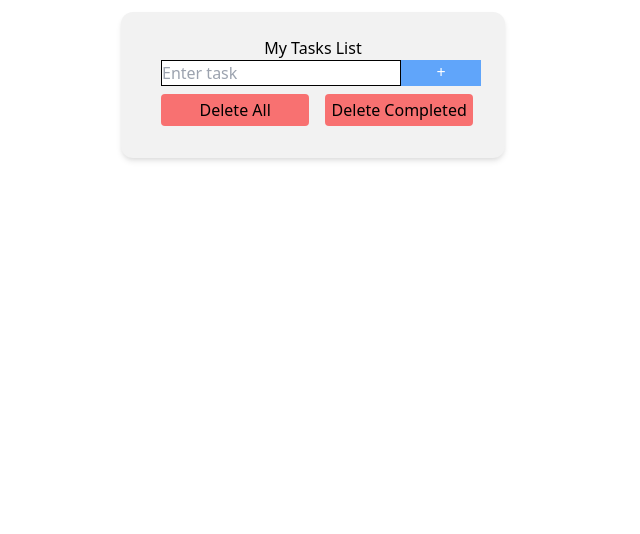
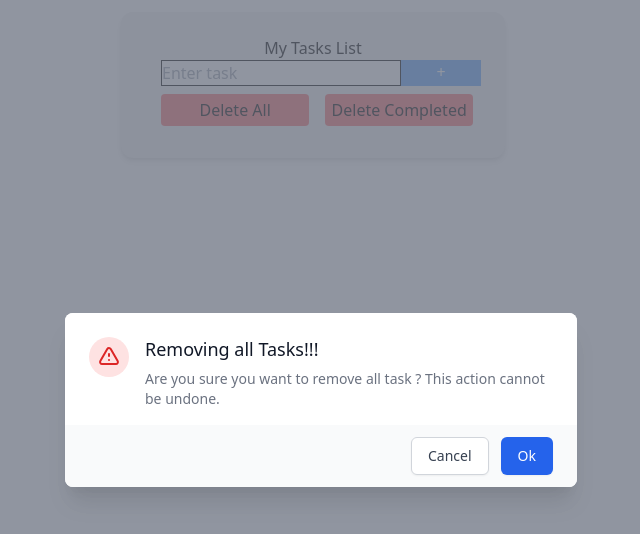
Before and after one commit to fareska/My-tasks, a React (Create React App) app: page / in a window 1280 px wide. Both pictures are taken after a click on the button "Delete All". Shown: the top 534 px of the page, without its empty margins (327-967 px from the left). Built offline with nearby package versions, Linux system fonts and the light colour scheme.

Commit message:
added actions for modal display

```diff
--- a/src/App.js
+++ b/src/App.js
@@ -1,4 +1,3 @@
-import { useState, useEffect } from 'react'
 import './App.css'
 import DeleteButton from './components/DeleteButton'
 import Modal from './components/Modal'
@@ -7,64 +6,22 @@ import TasksContainer from './components/TasksContainer'
 
 import { useSelector } from 'react-redux'
 
-
 function App() {
   const tasksStore = useSelector((state) => state.tasks)
+  const tasksModalStore = useSelector((state) => state.tasksModal)
 
-  // const [tasks, setTasks] = useState([])
-
-  // useEffect(() => {
-  //   setTasks(tasksStore)
-  // }, [])
-
+  console.log(tasksModalStore)
   return (
     <div className="App">
       <div id="tasksContainer" className="p-6 h-90 max-w-sm mx-auto mt-3 rounded-xl shadow-md items-center space-x-4" >
         <h1>My Tasks List</h1>
         <TaskInput  />
-        <DeleteButton   />
+        <DeleteButton />
         <TasksContainer  tasks={tasksStore} />
-        {/* {(showModal) ? <Modal  hideModal={setShowModal} /> : null} */}
+        {tasksModalStore.isModalOn && <Modal  /> }
       </div>
     </div>
   )
 }
 
 export default App
-
-// useEffect(() => {
-//   let locals = JSON.parse(localStorage.getItem('tasks')) || []
-//   setTasks(locals)
-// }, [])
-
-// const addTask = (task) => {
-//   let taskData = { isCompleted: false, task }
-//   let tempTasks = [...tasks]
-//   tempTasks.push(taskData)
-//   setTasks(tempTasks)
-//   localStorage.setItem('tasks', JSON.stringify(tempTasks))
-// }
-
-// const deleteAllTasks = () => {
-//   setShowModal(false)
-//     setTasks([])
-//     localStorage.setItem('tasks', '[]')
-// }
-
-// const deleteTasks = (btnClicked) => {
-//   if (btnClicked === 'deleteAll') {
-//     setShowModal(true)
-
-//   } else {
-//     let updated = []
-//     tasks.forEach(task => !task.isCompleted && updated.push(task))
-//     setTasks(updated)
-//     localStorage.setItem('tasks', JSON.stringify(updated))
-//   }
-// }
-
-// const completeTask = (taskId) => {
-//   let update = [...tasks]
-//   update.map((t, i) => i === parseInt(taskId) ? t.isCompleted = !t.isCompleted : null)
-//   setTasks(update)
-// }
--- a/src/components/DeleteButton.jsx
+++ b/src/components/DeleteButton.jsx
@@ -4,12 +4,13 @@ import { actionCreators } from '../state/index'
 
 const  DeleteButton = () => {
     const dispatch = useDispatch()
+
     return (
         <div id="buttonsContainer" className="flex" >
             <button
                 className="bg-red-400 w-40 hover:bg-red-600 rounded p-1 m-2 ml-0"
                 name="deleteAll"
-                onClick={(e) => dispatch(actionCreators.deleteAllTasks(e.target.name))}
+                onClick={() => dispatch(actionCreators.showModal())}
             >
                 Delete All
             </button>
--- a/src/components/Modal.jsx
+++ b/src/components/Modal.jsx
@@ -1,4 +1,14 @@
+import { useDispatch } from "react-redux"
+import { actionCreators } from '../state/index'
+
+
 export default function Modal(props) {
+  const dispatch = useDispatch()
+  const handleOkClick = () => {
+    dispatch(actionCreators.deleteAllTasks())
+    dispatch(actionCreators.hideModal())
+  }
+
   return (
     <div
       className="fixed z-10 inset-0 overflow-y-auto"
@@ -57,14 +67,15 @@ export default function Modal(props) {
             <button
               type="button"
               className="w-full inline-flex justify-center rounded-md border border-transparent shadow-sm px-4 py-2 bg-blue-600 text-base font-medium text-white hover:bg-blue-700 focus:outline-none focus:ring-2 focus:ring-offset-2 focus:ring-blue-300 sm:ml-3 sm:w-auto sm:text-sm"
-            onClick={props.delete}
+            onClick={handleOkClick}
             >
               Ok
             </button>
             <button
               type="button"
               className="mt-3 w-full inline-flex justify-center rounded-md border border-gray-300 shadow-sm px-4 py-2 bg-white text-base font-medium text-gray-700 hover:bg-gray-50 focus:outline-none focus:ring-2 focus:ring-offset-2 focus:ring-gray-300 sm:mt-0 sm:ml-3 sm:w-auto sm:text-sm"
-              onClick={() => props.hideModal(false)}
+              onClick={() => dispatch(actionCreators.hideModal())}
+              // onClick={() => props.hideModal(false)}
            >
               Cancel
             </button>
--- a/src/state/reducers/index.js
+++ b/src/state/reducers/index.js
@@ -1,8 +1,10 @@
 import { combineReducers } from "redux"
 import tasksReducer from './tasksReducer'
+import tasksModalReducer from './tasksModalReducer'
 
 const reducers = combineReducers({
-    tasks: tasksReducer
+    tasks: tasksReducer,
+    tasksModal: tasksModalReducer
 })
 
 export default reducers
--- /dev/null
+++ b/src/state/reducers/tasksModalReducer.js
@@ -0,0 +1,19 @@
+import { SHOW_MODAL, HIDE_MODAL } from '../actionCreators/actionTypes'
+
+const reducer = (state = { isModalOn: false }, action) => {
+    let updated = {}
+    switch (action.type) {
+        case (SHOW_MODAL):
+            updated.isModalOn = true
+            return updated
+
+            case (HIDE_MODAL):
+            updated.isModalOn = false
+            return updated
+
+        default:
+            return state
+    }
+}
+
+export default reducer
--- a/src/state/reducers/tasksReducer.js
+++ b/src/state/reducers/tasksReducer.js
@@ -1,4 +1,4 @@
-import {ADD_TASK, DELETE_ALL, DELETE_COMPLETED, DELETE_TASK, COMPLETE_TASK, SHOW_MODAL, HIDE_MODAL} from '../actionCreators/actionTypes'
+import {ADD_TASK, DELETE_ALL, DELETE_COMPLETED, DELETE_TASK, COMPLETE_TASK} from '../actionCreators/actionTypes'
 let tasksIdCounter = 1
 
 const reducer = (state = [], action) => {
```
